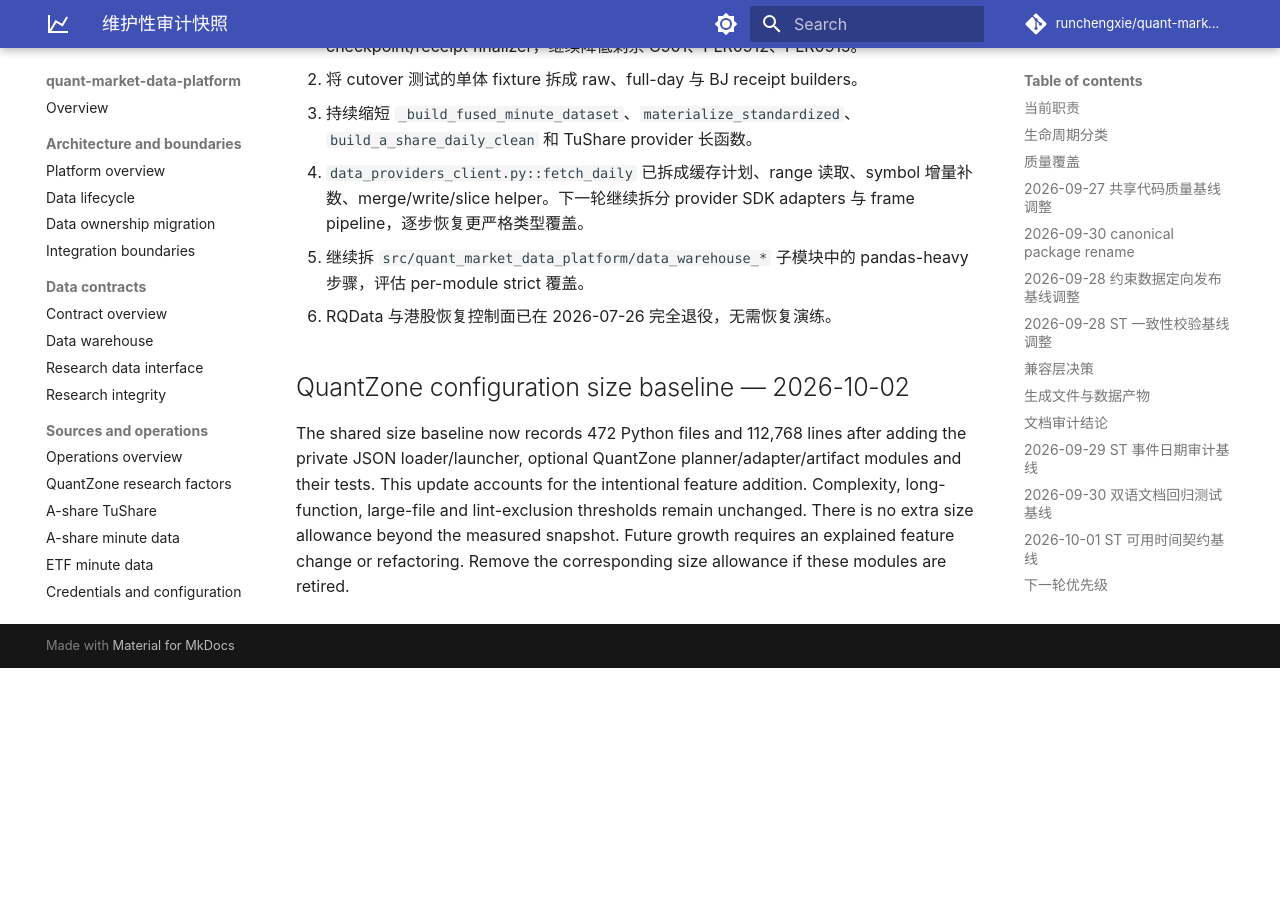
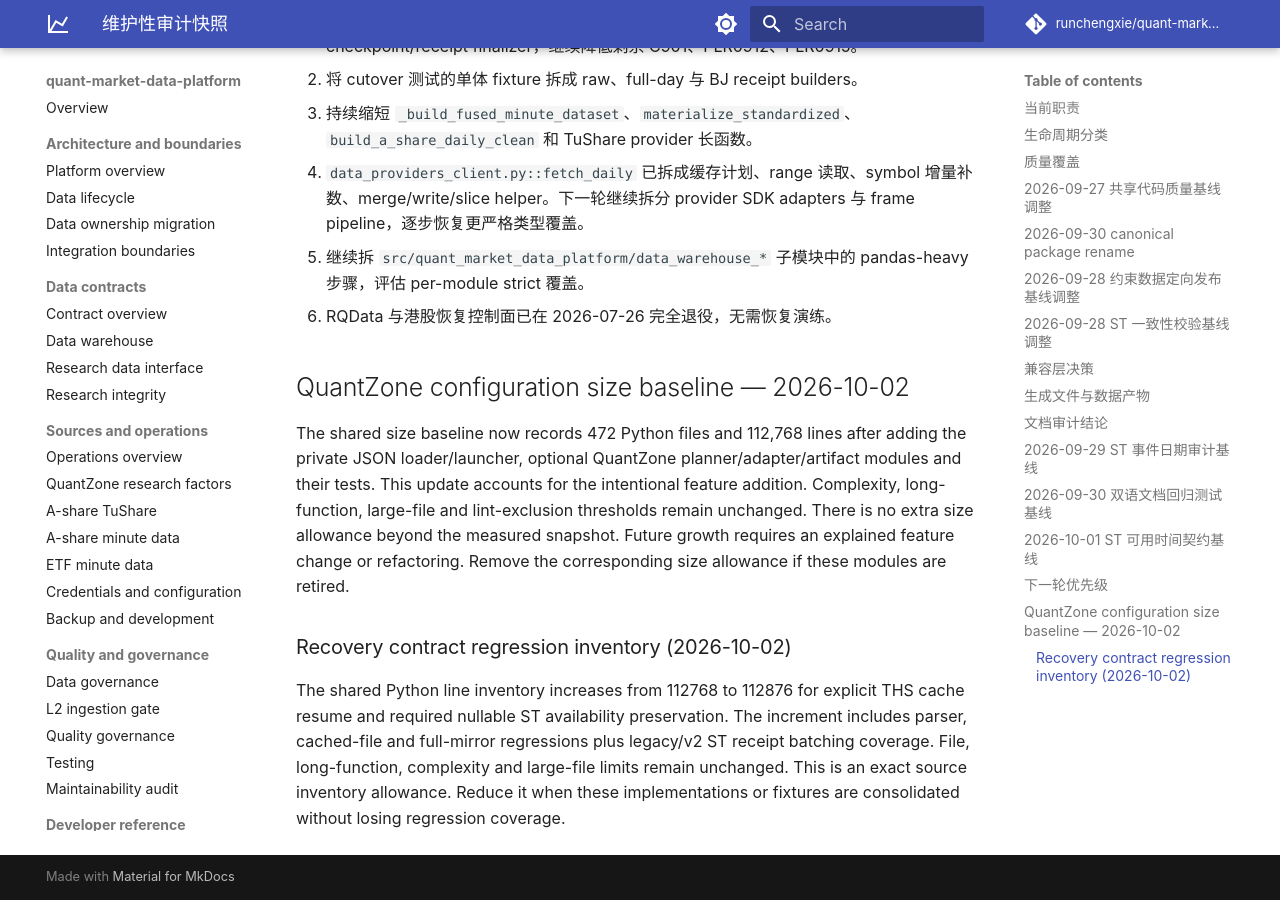
Before and after one commit to runchengxie/quant-market-data-platform, an MkDocs documentation site: the page built from docs/maintenance-audit.md, in a window 1280 px wide and 900 px high, scrolled down 6743 px. Built offline with MkDocs 1.6.1 and Material for MkDocs 9.7.7, drawn with Linux system fonts in a browser that asks for light colours; comment, search, counter and statistics services are not loaded; before the commit the page ends 7411 px from its top, so only the background shows below that.

Commit message:
docs: register recovery regression line inventory

```diff
--- a/docs/maintenance-audit.md
+++ b/docs/maintenance-audit.md
@@ -219,3 +219,7 @@
 ## QuantZone configuration size baseline — 2026-10-02
 
 The shared size baseline now records 472 Python files and 112,768 lines after adding the private JSON loader/launcher, optional QuantZone planner/adapter/artifact modules and their tests. This update accounts for the intentional feature addition. Complexity, long-function, large-file and lint-exclusion thresholds remain unchanged. There is no extra size allowance beyond the measured snapshot. Future growth requires an explained feature change or refactoring. Remove the corresponding size allowance if these modules are retired.
+
+### Recovery contract regression inventory (2026-10-02)
+
+The shared Python line inventory increases from 112768 to 112876 for explicit THS cache resume and required nullable ST availability preservation. The increment includes parser, cached-file and full-mirror regressions plus legacy/v2 ST receipt batching coverage. File, long-function, complexity and large-file limits remain unchanged. This is an exact source inventory allowance. Reduce it when these implementations or fixtures are consolidated without losing regression coverage.
```
Also changed, not shown: 1 other file.
